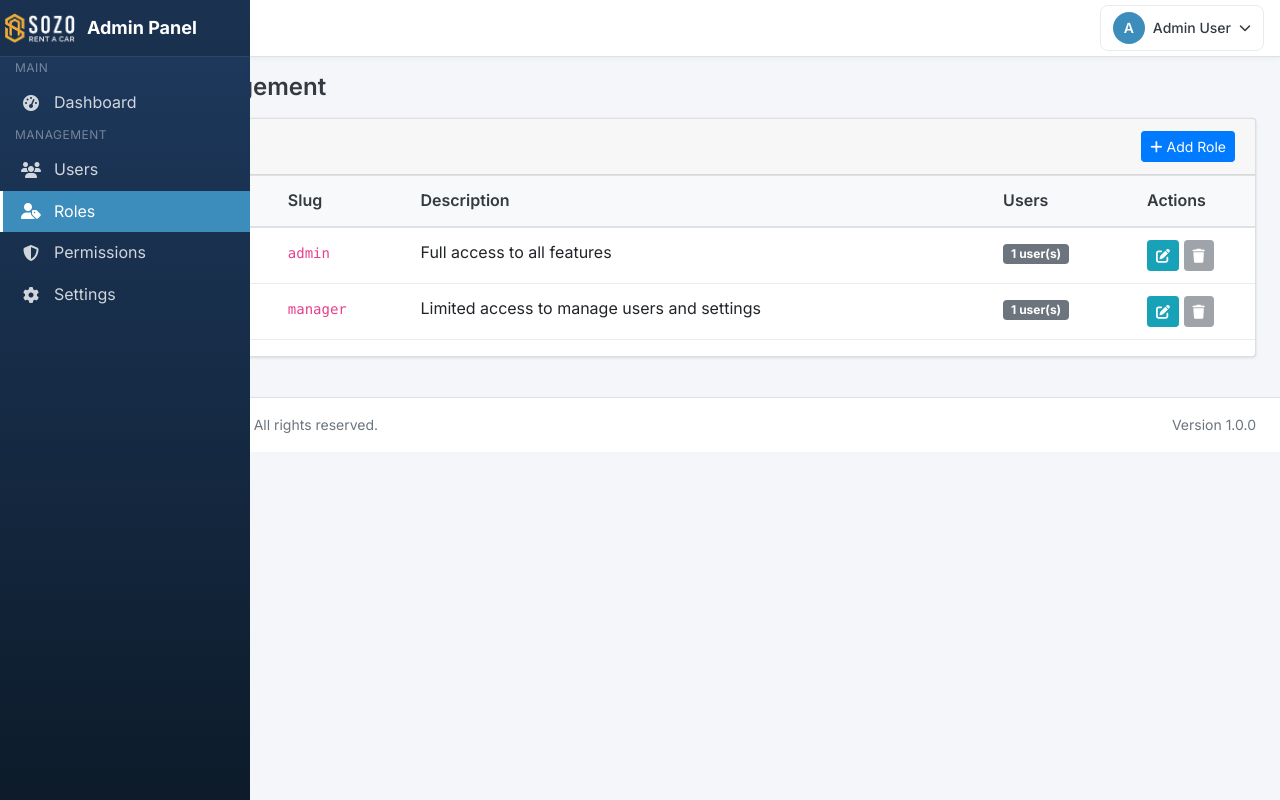
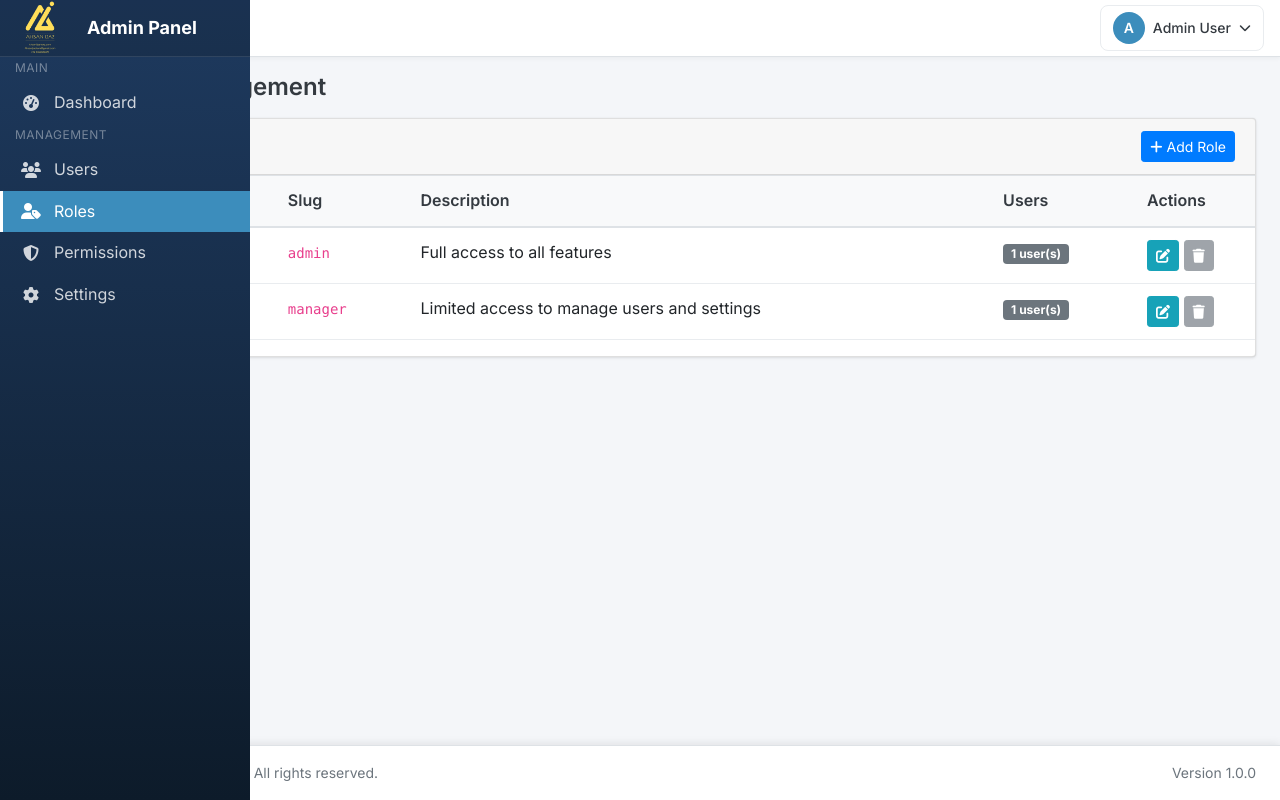
Before and after one commit to ahsanijazhub/clean-bootstrap-panel, a CodeIgniter app: page /database/index.php/roles/index in a window 1280 px wide. Run offline with CodeIgniter, Linux system fonts and the light colour scheme; the visitor is signed in with stand-in values (Sample User, id 1); data comes from the database, SQL or seed files in the repository; some libraries are stand-ins or nearby versions.

Commit message:
logo changed and footer stick to bottom

```diff
--- a/application/views/admin/layouts/sidebar.php
+++ b/application/views/admin/layouts/sidebar.php
@@ -4,7 +4,7 @@
     <!-- Brand -->
     <div class="sidebar-brand">
         <!-- <div class="sidebar-brand-icon">S</div> -->
-        <img src="<?= base_url('assets/images/sozo-logo.webp') ?>" alt="Admin Logo"
+        <img src="<?= base_url('assets/images/Logo-Transparent.webp') ?>" alt="Admin Logo"
             class="sidebar-brand-logo" />
         <span class="sidebar-brand-text">Admin Panel</span>
     </div>
--- a/assets/css/custom.css
+++ b/assets/css/custom.css
@@ -1134,3 +1134,38 @@ body.printing-agreement .agreement-print-section .card-body {
 body.printing-agreement .no-print {
     display: none !important;
 }
+
+
+
+/* ================================================
+   STICKY FOOTER FIX
+   Footer always stays at bottom when content is short
+   ================================================ */
+
+.content-wrapper {
+    display: flex;
+    flex-direction: column;
+    min-height: 100vh;
+}
+
+.content {
+    flex: 1;                    /* This makes content grow and push footer down */
+    padding-bottom: 1.5rem;     /* Optional: extra space before footer */
+}
+
+.main-footer {
+    margin-top: auto;           /* Pushes footer to bottom */
+    width: 100%;
+}
+
+/* Optional: Nice shadow on footer when content is short */
+.main-footer {
+    box-shadow: 0 -2px 8px rgba(0, 0, 0, 0.08);
+}
+
+/* Make sure it works on mobile too */
+@media (max-width: 991.98px) {
+    .content-wrapper {
+        min-height: 100vh;
+    }
+}
```
Also changed, not shown: assets/images/Logo-Transparent.webp (added).
